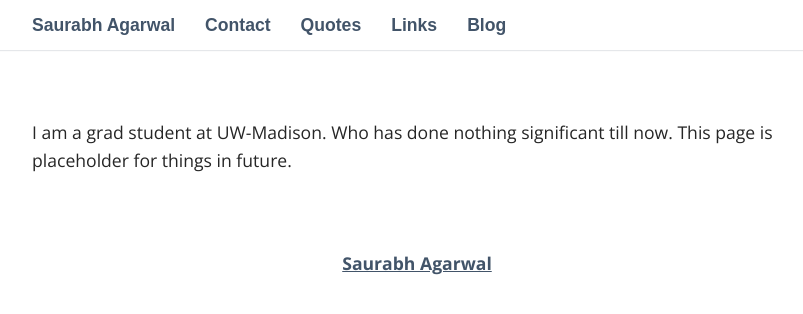
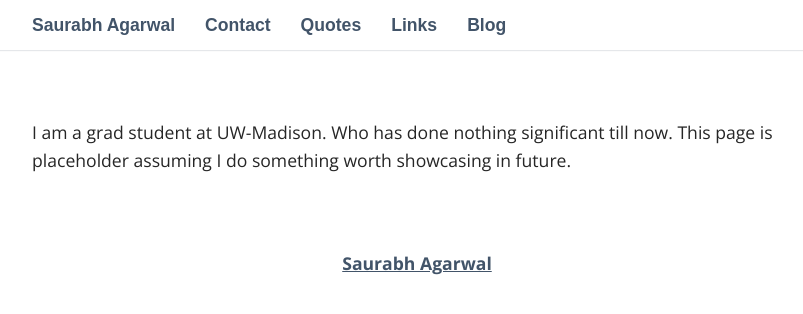
Before and after one commit to iidsample/iidsampe.github.io, a Jekyll site: the page built from index.md, in a window 1280 px wide. Shown: the top 314 px of the page, without its empty margins (223-1026 px from the left). Built offline with Jekyll 4.4.1, drawn with Linux system fonts in a browser that asks for light colours; some web fonts are replaced.

Commit message:
Some minor modifications plus testing

```diff
--- a/index.md
+++ b/index.md
@@ -3,4 +3,4 @@ layout: default
 ---
 <!--# About Me-->
 I am a grad student at UW-Madison. Who has done nothing significant till now.
-This page is placeholder for things in future.
+This page is placeholder assuming I do something worth showcasing in future.
```
